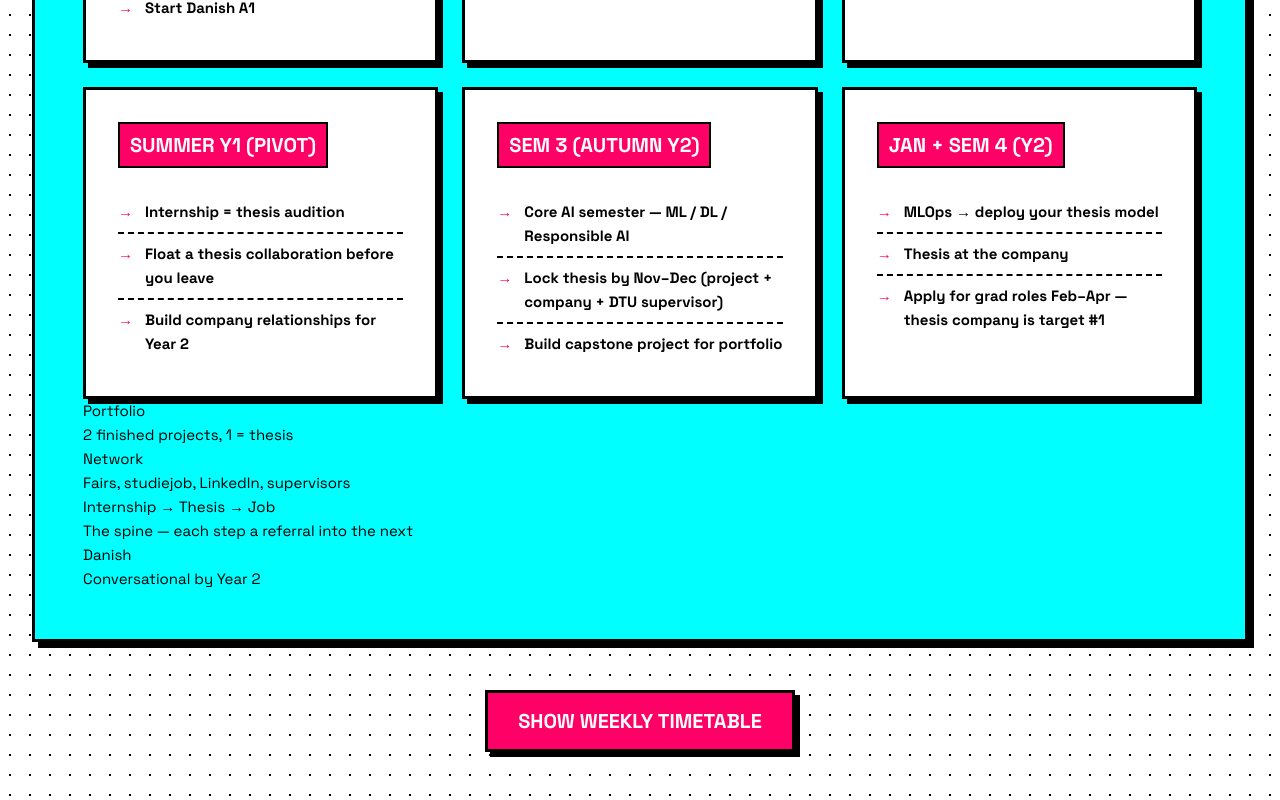
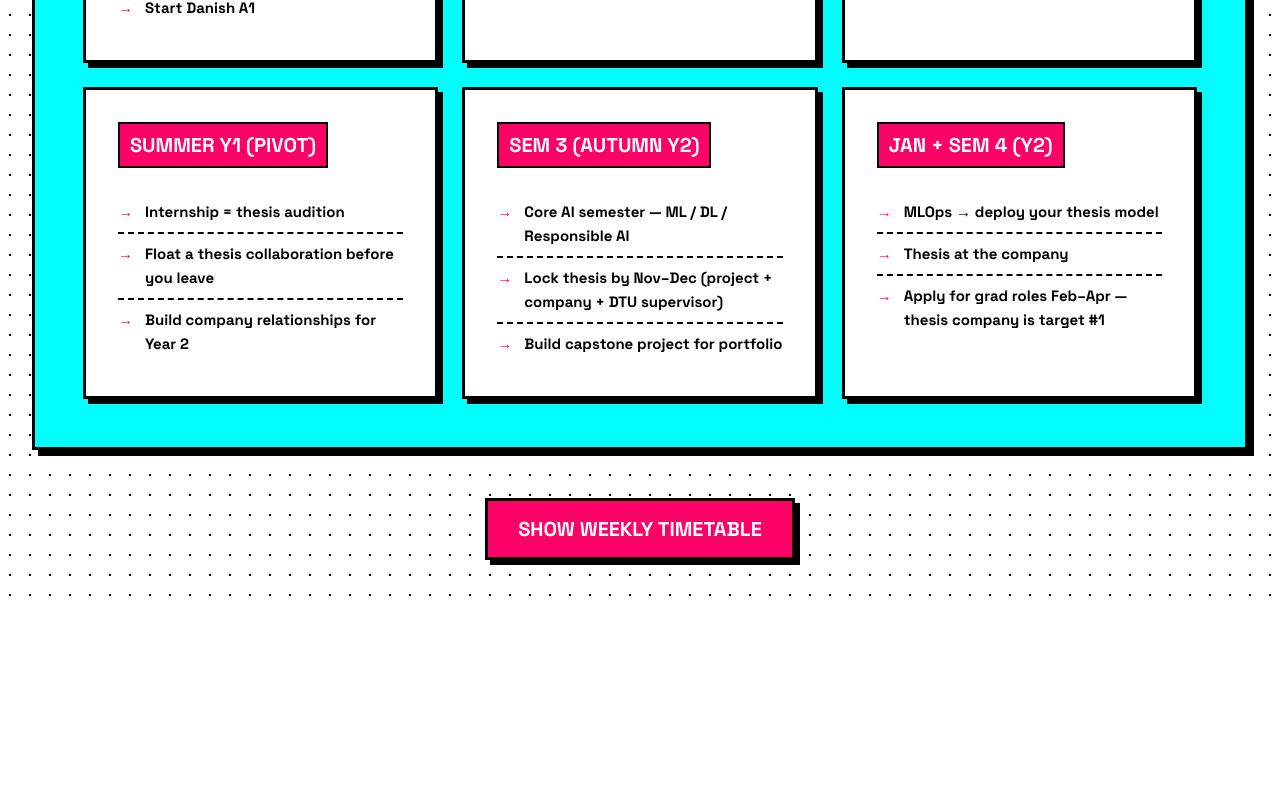
Before and after one commit to thelostnewspaper/dtu_study_plan, a React app in the folder frontend/: page / in a window 1280 px wide. Shown: the part 5675-6475 px from the top of the page. After the commit the page ends 6283 px from the top, so only its background shows below. Built offline with nearby package versions, Linux system fonts and the light colour scheme; the HTML template or start-up script is replaced by a standard one.

Commit message:
Remove unused unstyled career threads text

```diff
--- a/frontend/src/components/RecommendedPlan.jsx
+++ b/frontend/src/components/RecommendedPlan.jsx
@@ -497,14 +497,6 @@ export default function RecommendedPlan() {
           ))}
         </div>
 
-        <div className="career-threads">
-          {CAREER_THREADS.map((thread, i) => (
-            <div className="career-thread" key={i}>
-              <div className="career-thread-name">{thread.name}</div>
-              <div className="career-thread-desc">{thread.desc}</div>
-            </div>
-          ))}
-        </div>
       </div>
 
       {/* Timetable Feature */}
```
